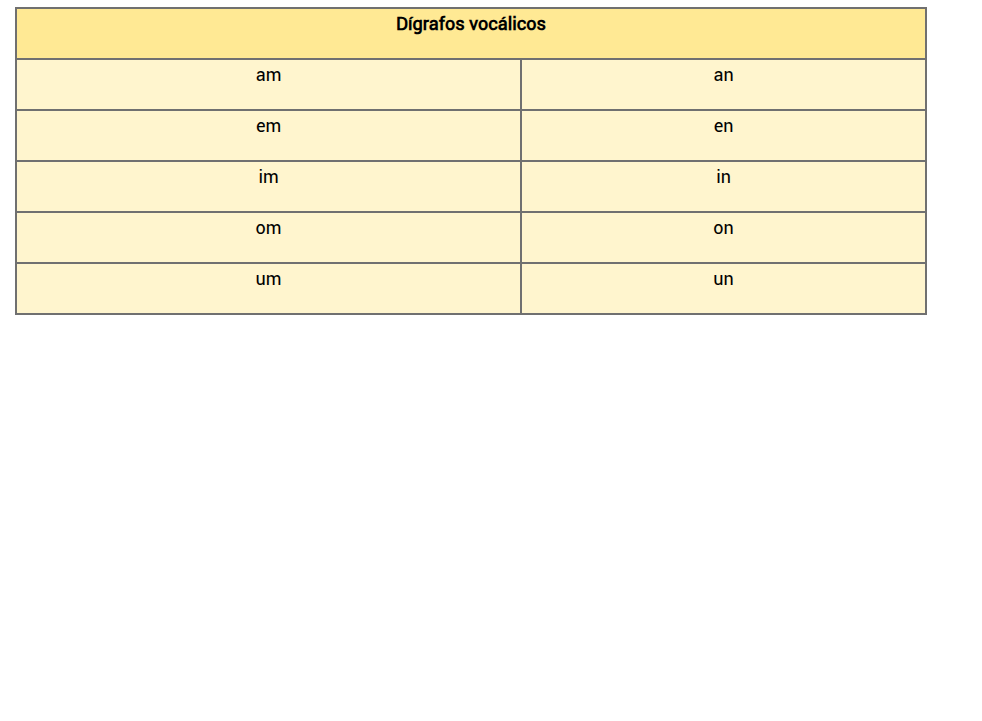
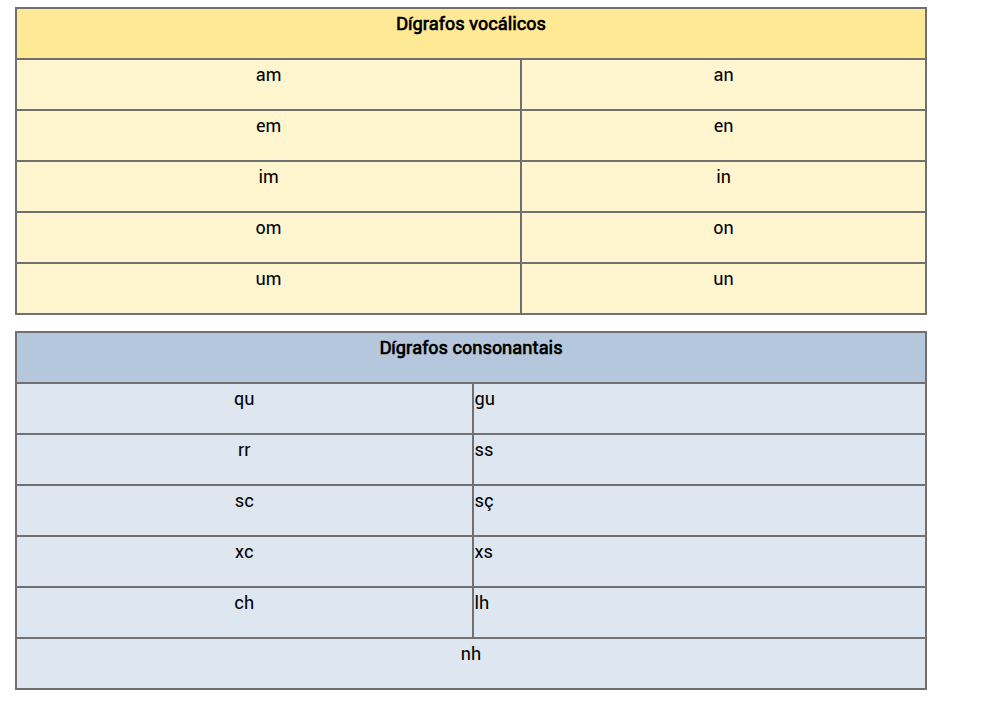
Before and after one commit to KilviaSantos/aula-digrafo, a plain HTML site: page index.html in a window 1280 px wide. Shown: the part 79-800 px from the top of the page, without its empty margins (0-982 px from the left). Drawn offline with Linux system fonts and the light colour scheme.

Commit message:
style: add image2

```diff
--- a/index.html
+++ b/index.html
@@ -11,8 +11,9 @@
 <body>
 <header>
     <h1>Dígrafo</h1>
-    <img src="./img/image.png" alt="" srcset=""/>
 
 </header>
+<img src="./img/image.png" alt="" srcset=""/>
+<img src="./img/image2.png" alt="" srcset=""/>
 </body>
 </html>
```
Also changed, not shown: img/image2.png (added).
